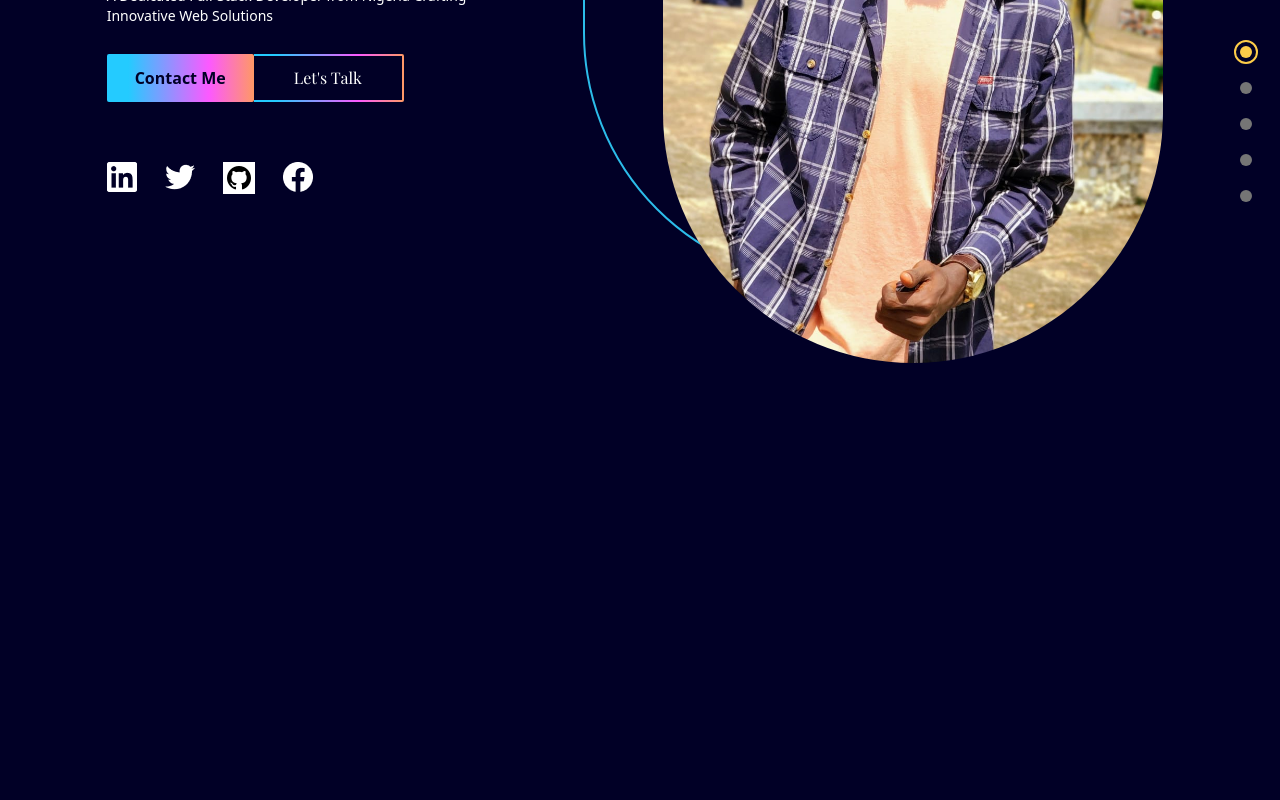
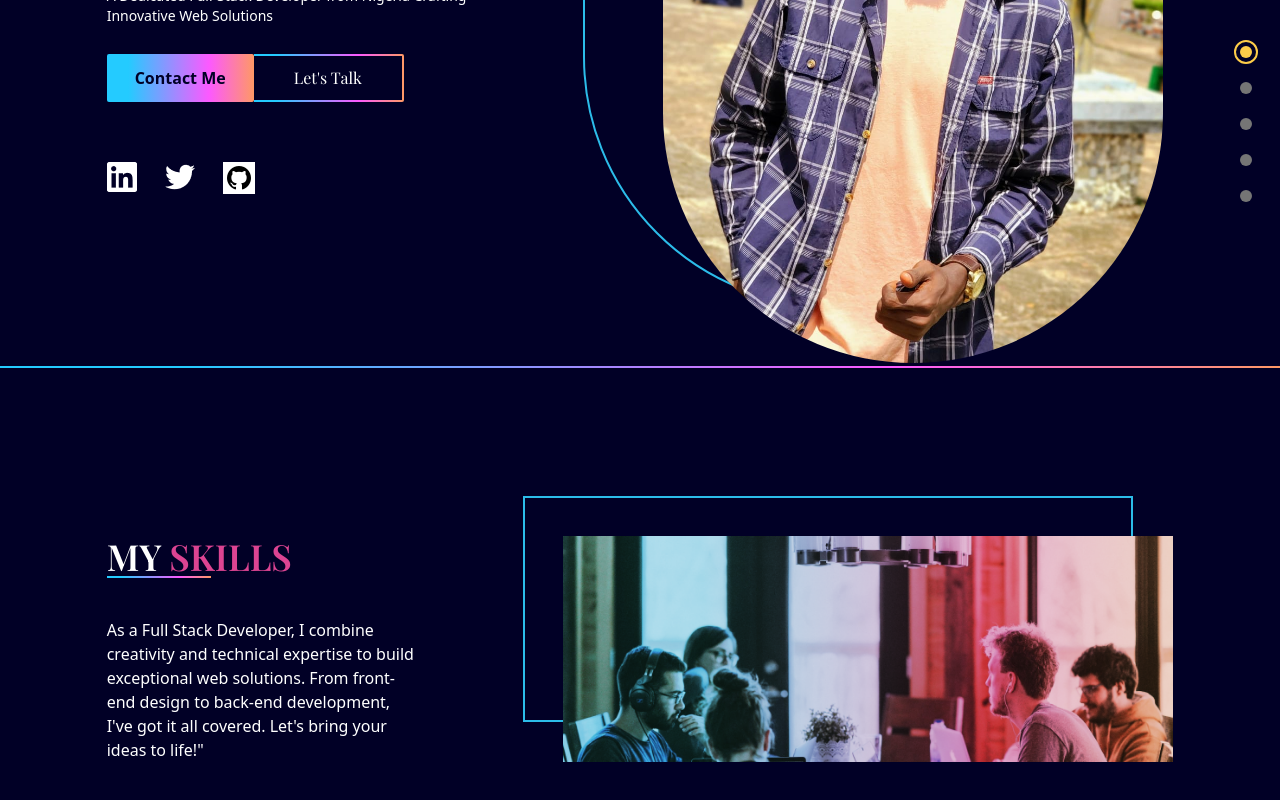
Before and after one commit to Emmyojile/portfolio-v2, a React (Vite) app: page / in a window 1280 px wide. Shown: the part 434-1234 px from the top of the page. Before the commit the page ends 800 px from the top, so only its background shows below. Built offline with nearby package versions, Linux system fonts and the light colour scheme.

Commit message:
skills section

```diff
--- a/src/App.jsx
+++ b/src/App.jsx
@@ -3,6 +3,8 @@ import useMediaQuery from "./hooks/useMediaQuery";
 import Navbar from "./scenes/Navbar";
 import DotGroup from "./scenes/DotGroup";
 import Landing from "./scenes/Landing";
+import LineGradient from "./components/LineGradient";
+import MySkills from "./scenes/MySkills";
 
 function App() {
   const [selectedPage, setSelectedPage] = useState("home");
@@ -35,6 +37,10 @@ function App() {
           )}
           <Landing setSelectedPage={setSelectedPage}/>
         </div>
+        <LineGradient/>
+        <div className="w-5/6 mx-auto md:h-full">
+          <MySkills/>
+        </div>
       </div>
     </>
   );
--- /dev/null
+++ b/src/components/LineGradient.jsx
@@ -0,0 +1,9 @@
+import React from 'react'
+
+const LineGradient = ({width}) => {
+  return (
+    <div className={`h-0.5 ${width} bg-gradient-rainblue`}></div>
+  )
+}
+
+export default LineGradient
--- a/src/components/SocialMediaIcons.jsx
+++ b/src/components/SocialMediaIcons.jsx
@@ -5,7 +5,8 @@ const SocialMediaIcons = () => {
     <div className='flex justify-center md:justify-start my-10 gap-7'>
       <a
         className='hover:opacity-50 transition duration-500'
-        href='https://linkedin.com/in/'
+        // href='https://linkedin.com/in/'
+        href='https://www.linkedin.com/in/ojile-emmanuel-6847a524b/'
         target='_blank'
         rel='noreferrer'
       >
@@ -13,7 +14,7 @@ const SocialMediaIcons = () => {
       </a>
       <a
         className='hover:opacity-50 transition duration-500'
-        href='https://twitter.com/in/'
+        href='https://twitter.com/EmmanuelOjile7?t=KIx7XpTtGbiSs75UUrUJfQ&s=09'
         target='_blank'
         rel='noreferrer'
       >
@@ -21,7 +22,7 @@ const SocialMediaIcons = () => {
       </a>
       <a
         className='hover:opacity-50 transition duration-500'
-        href='https://twitter.com/in/'
+        href='https://github.com/Emmyojile'
         target='_blank'
         rel='noreferrer'
       >
@@ -30,14 +31,7 @@ const SocialMediaIcons = () => {
          className='bg-white text-black'
          />
       </a>
-      <a
-        className='hover:opacity-50 transition duration-500'
-        href='https://facebook.com/in/'
-        target='_blank'
-        rel='noreferrer'
-      >
-        <img src='/assets/facebook.png' alt='facebook-link'/>
-      </a>
+
     </div>
   )
 }
--- a/src/scenes/Landing.jsx
+++ b/src/scenes/Landing.jsx
@@ -14,7 +14,7 @@ const Landing = ({ setSelectedPage }) => {
       {/* {IMAGE SECTION} */}
       <div className="md:order-2 flex justify-center basis-3/5 z-10 mt-16 md:mt-32">
         {isAboveMediumScreens ? (
-          <div className="relative z-0 ml-20 before:absolute before:-top-20 before:-left-20 before:rounded-b-[400px] before:w-full before:max-w-[400] before:h-full before:border-2 before:border-blue before:z-[-1]">
+          <div className="relative z-0 ml-20 before:absolute before:-top-14 before:-left-20 before:rounded-b-[400px] before:w-full before:max-w-[400] before:h-full before:border-2 before:border-blue before:z-[-1]">
             <img
               alt="profile"
               className="hover:filter hover:saturate-200 transistion duration-500 z-10 w-full max-w-[400px] md:max-w-[500px] rounded-b-[400px]"
@@ -67,7 +67,7 @@ const Landing = ({ setSelectedPage }) => {
           initial="hidden"
           whileInView="visible"
           viewport={{ once: true, amount: 0.5 }}
-        transition={{delay:0.2, duration: 0.5 }}
+          transition={{ delay: 0.2, duration: 0.5 }}
           variants={{
             hidden: { opacity: 0, x: -50 },
             visible: { opacity: 1, x: 0 },
@@ -85,8 +85,7 @@ const Landing = ({ setSelectedPage }) => {
             onClick={() => setSelectedPage("contact")}
             href="#contact"
           >
-                <div
-                className="bg-deep-blue hover:text-red transition duration-500 w-full h-full flex items-center justify-center font-playfair px-10">
+            <div className="bg-deep-blue hover:text-red transition duration-500 w-full h-full flex items-center justify-center font-playfair px-10">
               Let's Talk
             </div>
           </AnchorLink>
@@ -97,13 +96,13 @@ const Landing = ({ setSelectedPage }) => {
           initial="hidden"
           whileInView="visible"
           viewport={{ once: true, amount: 0.5 }}
-        transition={{delay:0.4, duration: 0.5 }}
+          transition={{ delay: 0.4, duration: 0.5 }}
           variants={{
             hidden: { opacity: 0, x: -50 },
             visible: { opacity: 1, x: 0 },
           }}
         >
-            <SocialMediaIcons/>
+          <SocialMediaIcons />
         </motion.div>
       </div>
     </section>
--- /dev/null
+++ b/src/scenes/MySkills.jsx
@@ -0,0 +1,76 @@
+import LineGradient from "../components/LineGradient"
+import useMediaQuery from "../hooks/useMediaQuery"
+import { motion } from "framer-motion"
+
+const MySkills = () => {
+    const isAboveMediumScreens = useMediaQuery("(min-width: 1060px)");
+
+  return (
+    <section id="skills" className="pt-10 pb-24">
+        {/* {Header AND IMAGE SECTION} */}
+
+        <div className="md:flex md:justify-between md:gap-16 mt-32">
+        <motion.div
+          className="md:w-1/3"
+          initial="hidden"
+          whileInView="visible"
+          viewport={{ once: true, amount: 0.5 }}
+          transition={{ delay: 0.2, duration: 0.5 }}
+          variants={{
+            hidden: { opacity: 0, x: -50 },
+            visible: { opacity: 1, x: 0 },
+          }}
+        >
+            <p className="font-playfair font-semibold text-4xl">
+                MY <span className="text-red">SKILLS</span>
+            </p>
+            <LineGradient width="w-1/3"/>
+            <p className="mt-10 mb-7">
+            As a Full Stack Developer, I combine creativity and technical expertise to build exceptional web solutions. From front-end design to back-end development, I've got it all covered. Let's bring your ideas to life!"
+            </p>
+        </motion.div>
+
+        <div className="mt-16 md:mt-0">
+            {isAboveMediumScreens ? (
+                <div className="relative z-0 ml-20 before:absolute before:-top-10 before:-left-10  before:w-full before:h-full before:border-2 before:border-blue before:z-[-1]">
+                <img
+                  alt="skills"
+                  className="z-10"
+                  src="/assets/skills-image.png"
+                />
+              </div>
+            ) : (
+                <img
+                  alt="skills"
+                  className="z-10"
+                  src="/assets/skills-image.png"
+                />
+            )}
+        </div>
+        </div>
+
+        {/* {SKILLS} */}
+        <div className="md:flex md:justify-between mt-16 gap-32">
+            {/* {EXPERIENCE} */}
+            <motion.div
+            className="md:w-1/3 mt-10"
+            initial="hidden"
+            whileInView="visible"
+            viewport={{ once: true, amount: 0.5 }}
+            transition={{ delay: 0.2, duration: 0.5 }}
+            variants={{
+              hidden: { opacity: 0, y: 50 },
+              visible: { opacity: 1, y: 0 },
+            }}
+            >
+                <div className="relative h-32">
+
+                </div>
+
+            </motion.div>
+        </div>
+    </section>
+  )
+}
+
+export default MySkills
```
Also changed, not shown: public/assets/skills-image.png (added). Lines whose indentation alone changed are shown as unchanged.
